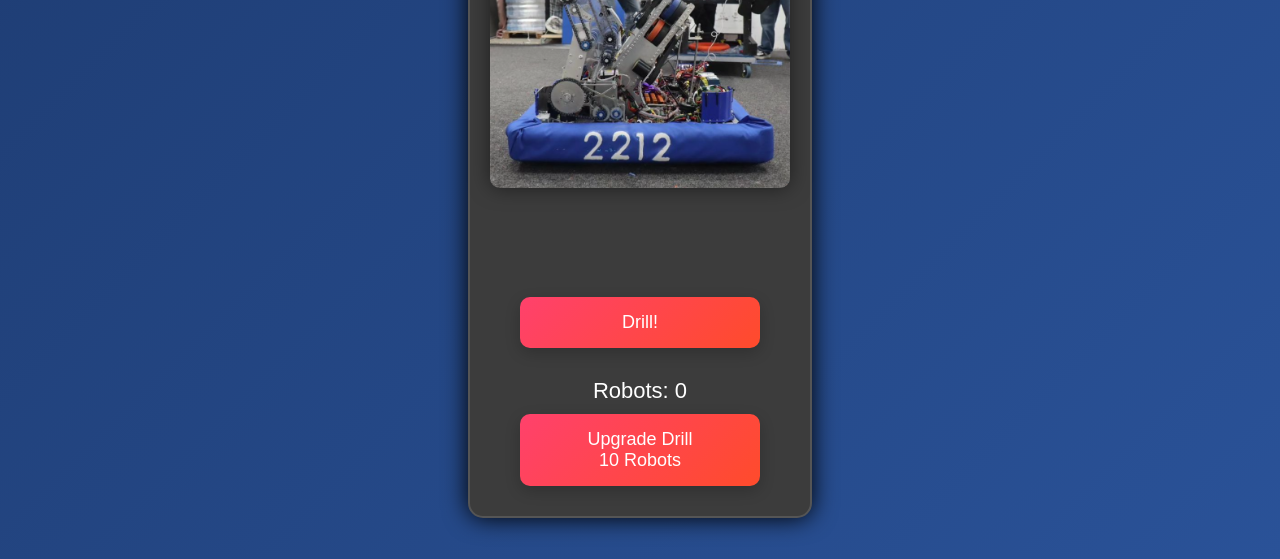
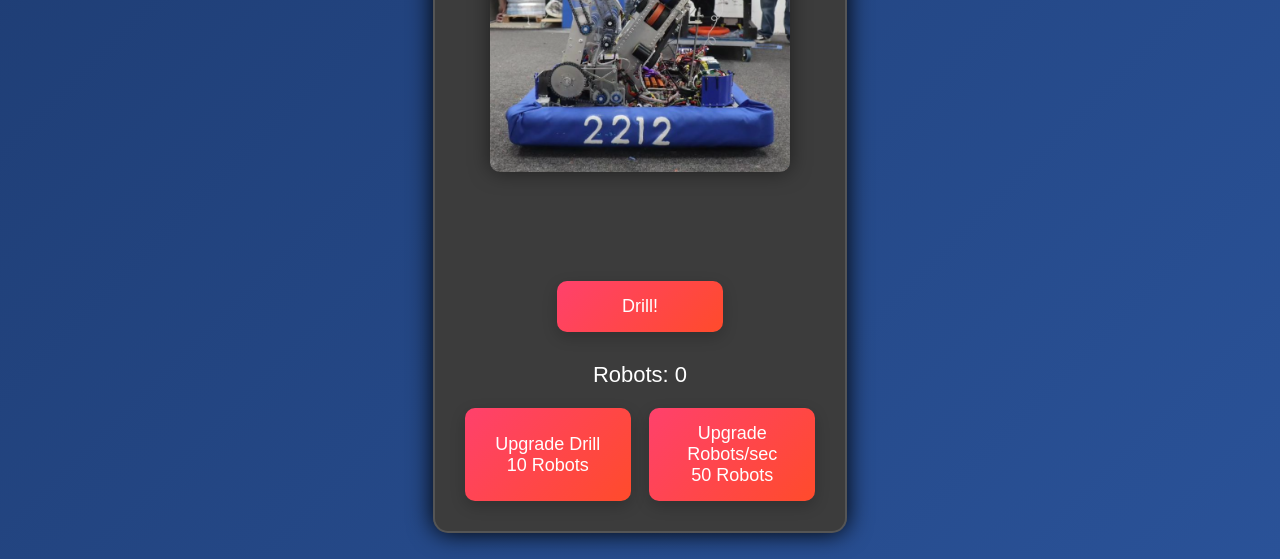
Before and after one commit to RealManPy/ByeByeSpikes, a plain HTML site: page index.html in a window 1280 px wide. Shown: the part 241-800 px from the top of the page. Drawn offline with Linux system fonts and the light colour scheme.

Commit message:
added Robots/sec

```diff
--- a/index.html
+++ b/index.html
@@ -16,7 +16,10 @@
         <button id="drill-button">Drill!</button>
         <div id="stats">
             <p>Robots: <span id="robots-count">0</span></p>
-            <button id="upgrade-button">Upgrade Drill  <br><span id="upgrade-cost">10</span> Robots</button>
+            <div class="upgrade-buttons">
+                <button id="upgrade-button">Upgrade Drill <br><span id="upgrade-cost">10</span> Robots</button>
+                <button id="upgrade-perSec">Upgrade Robots/sec <br><span id="PSupgrade-cost">50</span> Robots</button>
+            </div>
         </div>
     </div>
     <script src="script.js"></script>
--- a/script.js
+++ b/script.js
@@ -1,6 +1,8 @@
 let robotsCount = 0;
 let drillPower = 1;
 let upgradeCost = 10;
+let upgradePsCost = 50;
+let robotsPerSecond = 0;
 
 document.getElementById('drill-button').addEventListener('click', function() {
     robotsCount += drillPower;
@@ -26,3 +28,22 @@ document.getElementById('upgrade-button').addEventListener('click', function() {
         alert('Not enough robots to upgrade!');
     }
 });
+
+document.getElementById('upgrade-perSec').addEventListener('click', function() {
+    if (robotsCount >= upgradePsCost) {
+        robotsCount -= upgradePsCost;
+        robotsPerSecond += 3; // Increment robots per second
+        upgradePsCost += 70; // Increase upgrade cost incrementally
+        document.getElementById('robots-count').textContent = robotsCount;
+        document.getElementById('PSupgrade-cost').textContent = upgradePsCost;
+    } else {
+        alert('Not enough robots to upgrade!');
+    }
+});
+
+function updateRobots() {
+    robotsCount += robotsPerSecond;
+    document.getElementById('robots-count').textContent = robotsCount;
+}
+
+setInterval(updateRobots, 1000); // Update robots count every second
--- a/styles.css
+++ b/styles.css
@@ -35,10 +35,7 @@ body {
 #logo {
     width: 120px;
     margin-bottom: 20px;
-
 }
-
-
 
 #robot-container {
     position: relative;
@@ -63,7 +60,7 @@ body {
     transition: top 0.1s ease-in-out;
 }
 
-#drill-button, #upgrade-button {
+#drill-button, #upgrade-button, #upgrade-perSec {
     padding: 15px 25px;
     font-size: 18px;
     border: none;
@@ -73,11 +70,14 @@ body {
     cursor: pointer;
     transition: background 0.3s, transform 0.1s;
     margin: 10px 0;
-    width: 80%;
+    width: 45%; /* Adjusted for inline display */
     box-shadow: 0 5px 15px rgba(0, 0, 0, 0.2);
+    display: inline-block; /* For inline display */
+    margin-left: 2.5%;
+    margin-right: 2.5%;
 }
 
-#drill-button:hover, #upgrade-button:hover {
+#drill-button:hover, #upgrade-button:hover, #upgrade-perSec:hover {
     background: linear-gradient(135deg, #ff4b2b, #ff416c);
     transform: scale(1.05);
 }
@@ -91,7 +91,8 @@ body {
     margin: 10px 0;
 }
 
-#stats button {
-    display: block;
-    margin: 10px auto;
+.upgrade-buttons {
+    display: flex;
+    justify-content: space-around;
+    margin-top: 10px;
 }
```
